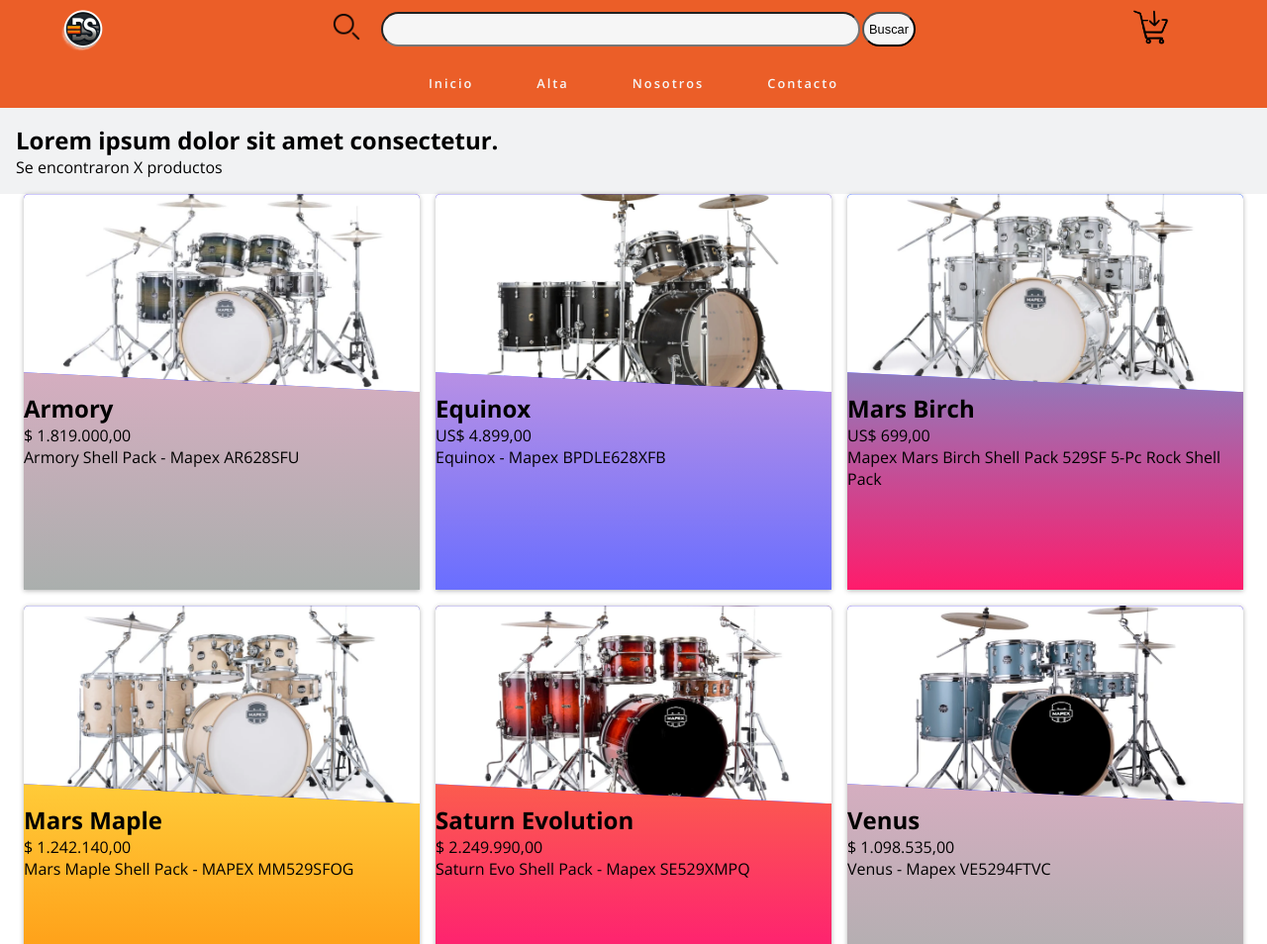
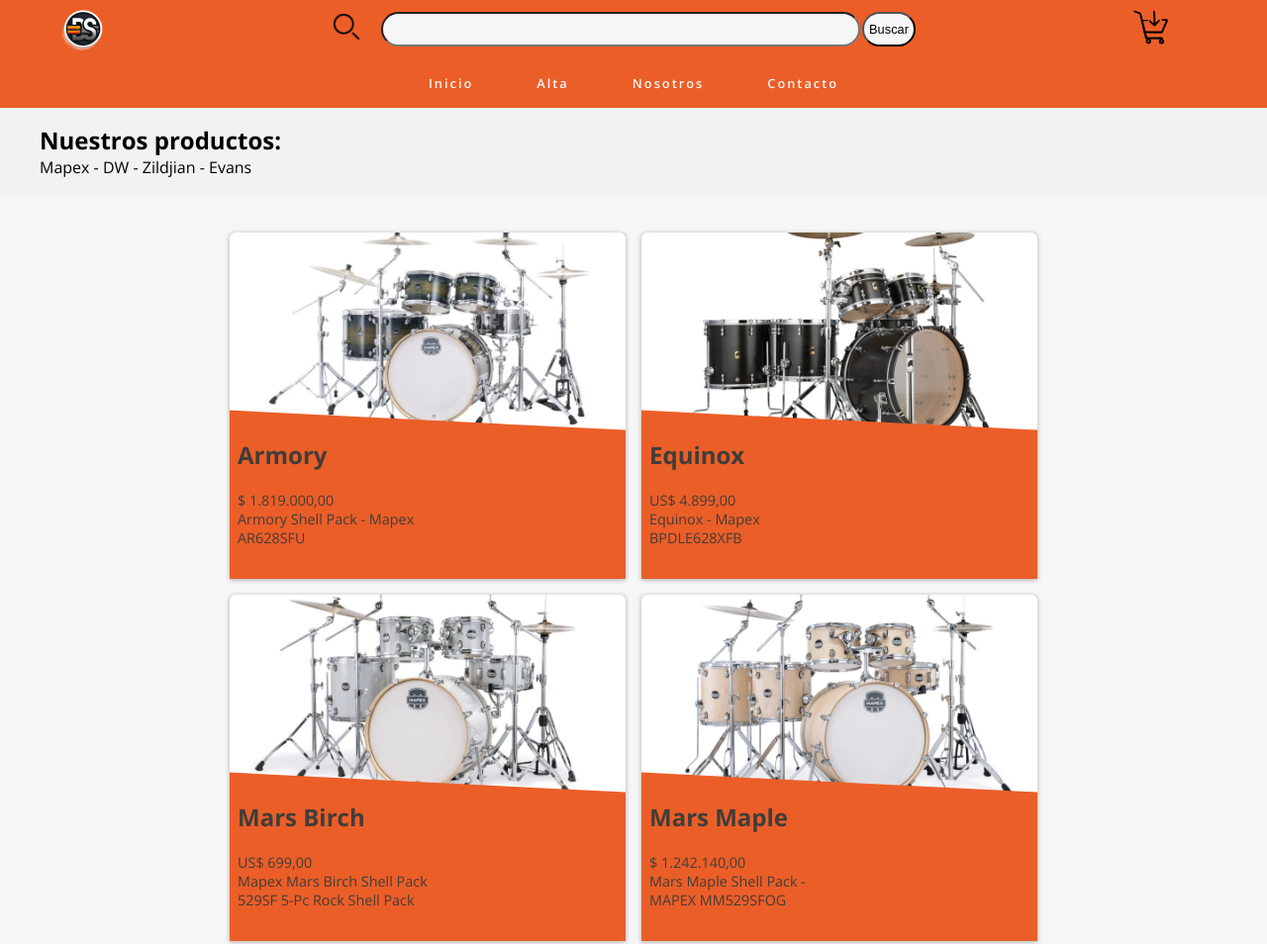
Before and after one commit to MatiCasiba/drumstore, a website built with Vite: page index.html in a window 1280 px wide. Shown: the top 954 px of the page at 99% size. Built offline with nearby package versions, Linux system fonts and the light colour scheme.

Commit message:
Dando diseño a la tarjeta: colores y ajuste de espacios

```diff
--- a/index.html
+++ b/index.html
@@ -55,8 +55,8 @@
     <main>
       <section class="section-cards">
         <header class="section-cards__header">
-          <h1>Lorem ipsum dolor sit amet consectetur.</h1>
-          <p>Se encontraron X productos</p>
+          <h1>Nuestros productos:</h1>
+          <p>Mapex - DW - Zildjian - Evans</p>
         </header>
       </section> <!-- section-cards -->
 
--- a/src/sass/components/_cards.scss
+++ b/src/sass/components/_cards.scss
@@ -1,9 +1,33 @@
+@use '../base/variables';
+
+main{
+    background-color: variables.$color-4;
+}
+.section-cards{
+    display: flex;
+
+    &__header{
+        width: 100%;
+        max-width: 1200px;
+        margin: 0 auto;
+    }
+}
+
+.cards-container{
+    background-color: variables.$color-4;
+    padding: 3%;
+    width: 100%;
+    max-width: 1400px;
+    margin: 0 auto;
+}
+
 .card {
     min-width: 400px;
     max-width: 500px;
     height: 200px;
 
-    background-color: orange;
+    background-color:  variables.$color-3;
+    color: variables.$color-1;
     border-top-left-radius: 5px;
     border-top-right-radius: 5px;
     overflow: hidden;
@@ -28,31 +52,19 @@
         height: 100%;
     }
 
-    &:nth-child(5n+1){
-        background-image: linear-gradient(to top, #aaafad 0%, #f8accf 100%);
+    &__image-container {
+        height: 200px;
+        overflow: hidden;
+        clip-path: polygon(0 0, 100% 0, 95% 100%, 0% 100%); /* estado inicial */
     }
 
-    &:nth-child(5n + 2) {
-        background-image: linear-gradient(to top, #696eff 0%, #f8accf 100%);
+    &__content{
+        padding: 2%;
     }
-
-    &:nth-child(5n + 3) {
-        background-image: linear-gradient(to top, #ff1b6b 0%, #34caff 100%);
-    }
-
-    &:nth-child(5n + 4) {
-        background-image: linear-gradient(to top, #ff930f 0%, #fff95b 100%);
-    }
-
-    &:nth-child(5n + 5) {
-        background-image: linear-gradient(to top, #ff0f7b 0%, #f89b29 100%);
-    }
-
-    &__image-container {
-        height: 200px;
-        background-color: blue;
-        overflow: hidden;
-        clip-path: polygon(0 0, 100% 0, 95% 100%, 0% 100%); /* estado inicial */
+    &__description{
+        margin-top: 20px;
+        width: 200px;
+        font-size: 0.9rem;
     }
 
     &:hover &__image-container,
@@ -66,7 +78,7 @@
         & {
             width: 220px;
             max-width: 300px;
-            height: 400px;
+            height: 350px;
         }
 
         &__article {
```
Also changed, not shown: README.md.
